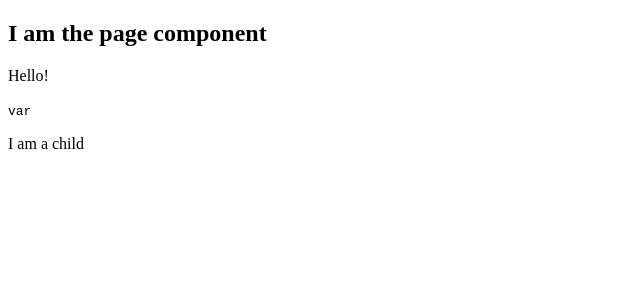
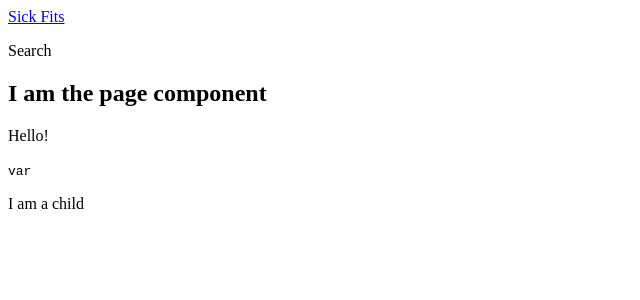
Before and after one commit to simotae14/SickFitsAdvancedReact, a Next.js app in the folder frontend/: page / in a window 1280 px wide. Shown: the top 300 px of the page, without its empty margins (0-640 px from the left). Built offline with nearby package versions, Linux system fonts and the light colour scheme.

Commit message:
06. create an Header component using the Link component to navigate between pages

```diff
--- /dev/null
+++ b/frontend/components/Header.js
@@ -0,0 +1,14 @@
+import Link from 'next/link';
+
+export default function Header() {
+  return (
+    <header>
+      <div className="bar">
+        <Link href="/">Sick Fits</Link>
+      </div>
+      <div className="sub-bar">
+        <p>Search</p>
+      </div>
+    </header>
+  );
+}
--- a/frontend/components/Page.js
+++ b/frontend/components/Page.js
@@ -1,8 +1,10 @@
 import PropTypes from 'prop-types';
+import Header from './Header';
 
 export default function Page({ children, cool }) {
   return (
     <div>
+      <Header />
       <h2>I am the page component</h2>
       <h3>{cool}</h3>
       {children}
```
